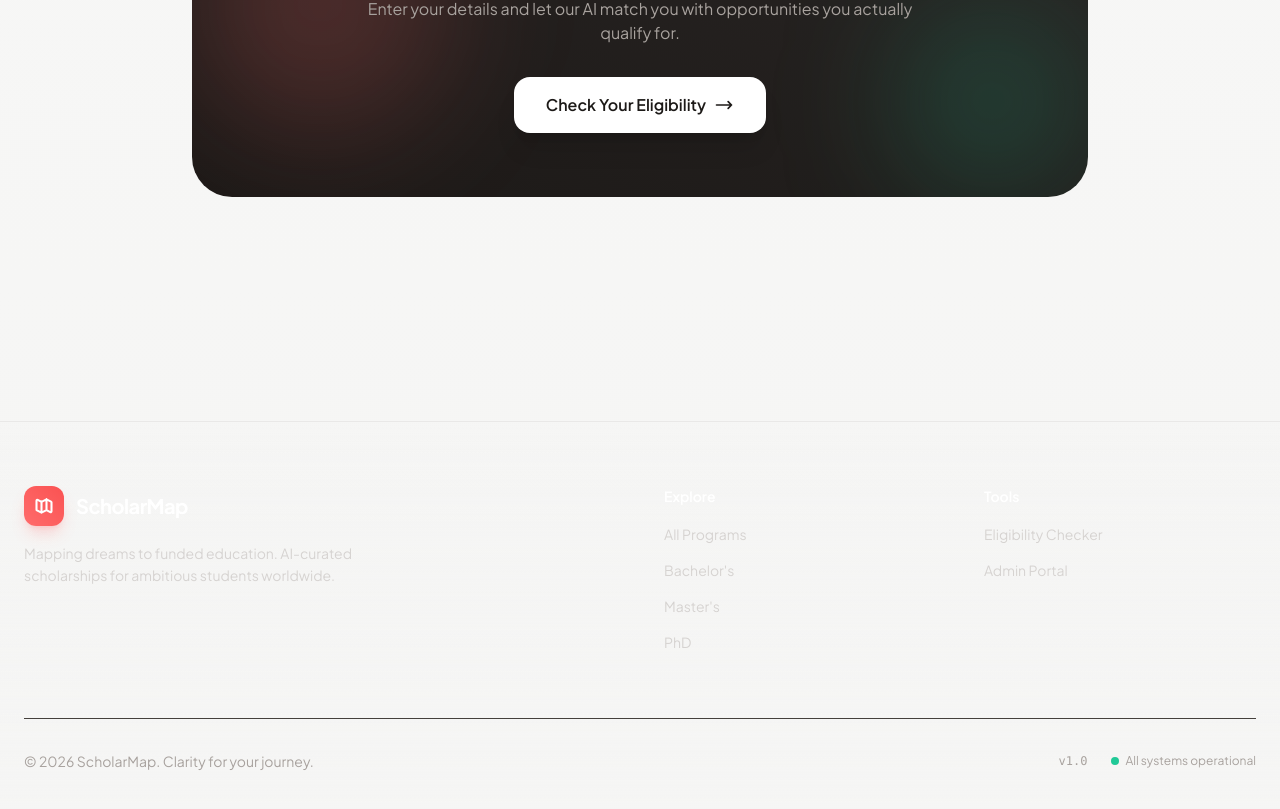
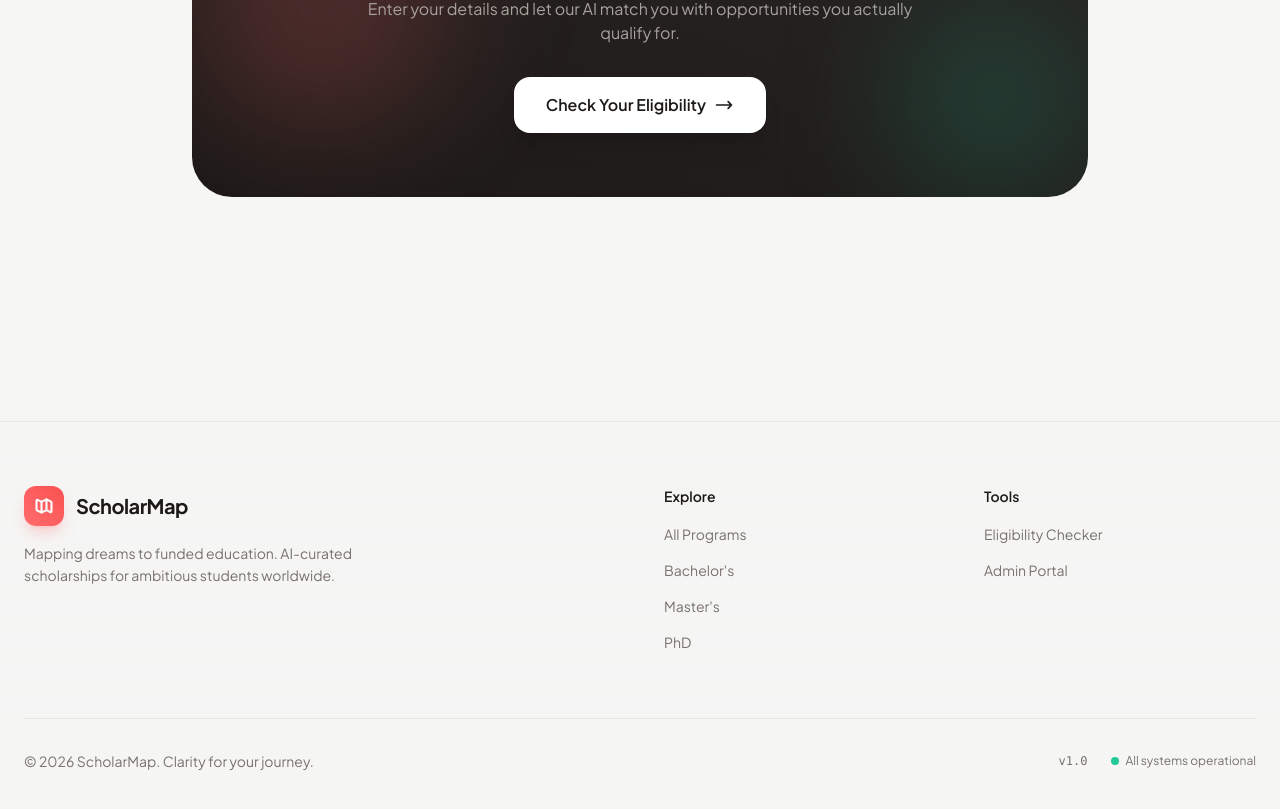
Before and after one commit to Feel-The-AGI/scholarmap-client, a Next.js app: page / in a window 1280 px wide. Shown: the part 1931-2740 px from the top of the page. Built offline with nearby package versions, Linux system fonts and the light colour scheme; no server answers; the database is empty.

Commit message:
Add dark mode support for layout and home page

```diff
--- a/src/app/layout.tsx
+++ b/src/app/layout.tsx
@@ -20,7 +20,7 @@ export default function RootLayout({ children }: { children: React.ReactNode })
         {/* Navigation */}
         <nav className="fixed top-0 left-0 right-0 z-50">
           <div className="mx-4 mt-4">
-            <div className="max-w-7xl mx-auto glass rounded-2xl border border-stone-200/50 shadow-lg shadow-stone-200/20">
+            <div className="max-w-7xl mx-auto glass rounded-2xl border border-stone-200/50 dark:border-stone-700/50 shadow-lg shadow-stone-200/20 dark:shadow-stone-900/20">
               <div className="px-6 h-16 flex items-center justify-between">
                 {/* Logo */}
                 <Link href="/" className="flex items-center gap-3 group">
@@ -29,7 +29,7 @@ export default function RootLayout({ children }: { children: React.ReactNode })
                       <path strokeLinecap="round" strokeLinejoin="round" d="M9 20l-5.447-2.724A1 1 0 013 16.382V5.618a1 1 0 011.447-.894L9 7m0 13l6-3m-6 3V7m6 10l4.553 2.276A1 1 0 0021 18.382V7.618a1 1 0 00-.553-.894L15 4m0 13V4m0 0L9 7" />
                     </svg>
                   </div>
-                  <span className="text-xl font-bold tracking-tight text-white">
+                  <span className="text-xl font-bold tracking-tight text-stone-900 dark:text-white">
                     Scholar<span className="text-primary-500">Map</span>
                   </span>
                 </Link>
@@ -38,13 +38,13 @@ export default function RootLayout({ children }: { children: React.ReactNode })
                 <div className="hidden md:flex items-center gap-1">
                   <Link
                     href="/programs"
-                    className="px-4 py-2 text-sm font-medium text-stone-600 hover:text-stone-900 hover:bg-stone-100 rounded-xl transition-colors"
+                    className="px-4 py-2 text-sm font-medium text-stone-600 dark:text-stone-300 hover:text-stone-900 dark:hover:text-white hover:bg-stone-100 dark:hover:bg-stone-800 rounded-xl transition-colors"
                   >
                     Browse Programs
                   </Link>
                   <Link
                     href="/qualify"
-                    className="px-4 py-2 text-sm font-medium text-stone-600 hover:text-stone-900 hover:bg-stone-100 rounded-xl transition-colors"
+                    className="px-4 py-2 text-sm font-medium text-stone-600 dark:text-stone-300 hover:text-stone-900 dark:hover:text-white hover:bg-stone-100 dark:hover:bg-stone-800 rounded-xl transition-colors"
                   >
                     Check Eligibility
                   </Link>
@@ -70,9 +70,9 @@ export default function RootLayout({ children }: { children: React.ReactNode })
         {/* Footer */}
         <footer className="relative mt-32 overflow-hidden">
           {/* Decorative gradient */}
-          <div className="absolute inset-0 bg-gradient-to-t from-stone-100 to-transparent pointer-events-none" />
+          <div className="absolute inset-0 bg-gradient-to-t from-stone-100 dark:from-stone-900 to-transparent pointer-events-none" />
 
-          <div className="relative border-t border-stone-200/80">
+          <div className="relative border-t border-stone-200/80 dark:border-stone-700/80">
             <div className="max-w-7xl mx-auto px-6 py-16">
               <div className="grid md:grid-cols-4 gap-12">
                 {/* Brand */}
@@ -83,43 +83,43 @@ export default function RootLayout({ children }: { children: React.ReactNode })
                         <path strokeLinecap="round" strokeLinejoin="round" d="M9 20l-5.447-2.724A1 1 0 013 16.382V5.618a1 1 0 011.447-.894L9 7m0 13l6-3m-6 3V7m6 10l4.553 2.276A1 1 0 0021 18.382V7.618a1 1 0 00-.553-.894L15 4m0 13V4m0 0L9 7" />
                       </svg>
                     </div>
-                    <span className="text-xl font-bold tracking-tight text-white">ScholarMap</span>
+                    <span className="text-xl font-bold tracking-tight text-stone-900 dark:text-white">ScholarMap</span>
                   </Link>
-                  <p className="text-stone-300 text-sm max-w-sm leading-relaxed">
+                  <p className="text-stone-500 dark:text-stone-300 text-sm max-w-sm leading-relaxed">
                     Mapping dreams to funded education. AI-curated scholarships for ambitious students worldwide.
                   </p>
                 </div>
 
                 {/* Links */}
                 <div>
-                  <h4 className="font-semibold text-white mb-4 text-sm">Explore</h4>
+                  <h4 className="font-semibold text-stone-900 dark:text-white mb-4 text-sm">Explore</h4>
                   <ul className="space-y-3">
-                    <li><Link href="/programs" className="text-sm text-stone-300 hover:text-primary-500 transition-colors">All Programs</Link></li>
-                    <li><Link href="/programs?level=bachelor" className="text-sm text-stone-300 hover:text-primary-500 transition-colors">Bachelor&apos;s</Link></li>
-                    <li><Link href="/programs?level=masters" className="text-sm text-stone-300 hover:text-primary-500 transition-colors">Master&apos;s</Link></li>
-                    <li><Link href="/programs?level=phd" className="text-sm text-stone-300 hover:text-primary-500 transition-colors">PhD</Link></li>
+                    <li><Link href="/programs" className="text-sm text-stone-500 dark:text-stone-300 hover:text-primary-500 transition-colors">All Programs</Link></li>
+                    <li><Link href="/programs?level=bachelor" className="text-sm text-stone-500 dark:text-stone-300 hover:text-primary-500 transition-colors">Bachelor&apos;s</Link></li>
+                    <li><Link href="/programs?level=masters" className="text-sm text-stone-500 dark:text-stone-300 hover:text-primary-500 transition-colors">Master&apos;s</Link></li>
+                    <li><Link href="/programs?level=phd" className="text-sm text-stone-500 dark:text-stone-300 hover:text-primary-500 transition-colors">PhD</Link></li>
                   </ul>
                 </div>
 
                 <div>
-                  <h4 className="font-semibold text-white mb-4 text-sm">Tools</h4>
+                  <h4 className="font-semibold text-stone-900 dark:text-white mb-4 text-sm">Tools</h4>
                   <ul className="space-y-3">
-                    <li><Link href="/qualify" className="text-sm text-stone-300 hover:text-primary-500 transition-colors">Eligibility Checker</Link></li>
-                    <li><Link href="/admin" className="text-sm text-stone-300 hover:text-primary-500 transition-colors">Admin Portal</Link></li>
+                    <li><Link href="/qualify" className="text-sm text-stone-500 dark:text-stone-300 hover:text-primary-500 transition-colors">Eligibility Checker</Link></li>
+                    <li><Link href="/admin" className="text-sm text-stone-500 dark:text-stone-300 hover:text-primary-500 transition-colors">Admin Portal</Link></li>
                   </ul>
                 </div>
               </div>
 
               {/* Bottom */}
-              <div className="mt-16 pt-8 border-t border-stone-700 flex flex-col md:flex-row items-center justify-between gap-4">
-                <p className="text-sm text-stone-400">
+              <div className="mt-16 pt-8 border-t border-stone-200 dark:border-stone-700 flex flex-col md:flex-row items-center justify-between gap-4">
+                <p className="text-sm text-stone-500 dark:text-stone-400">
                   &copy; {new Date().getFullYear()} ScholarMap. Clarity for your journey.
                 </p>
                 <div className="flex items-center gap-6">
-                  <span className="text-xs text-stone-400 font-mono">v1.0</span>
+                  <span className="text-xs text-stone-500 dark:text-stone-400 font-mono">v1.0</span>
                   <div className="flex items-center gap-1.5">
                     <div className="w-2 h-2 rounded-full bg-accent-500 animate-pulse" />
-                    <span className="text-xs text-stone-400">All systems operational</span>
+                    <span className="text-xs text-stone-500 dark:text-stone-400">All systems operational</span>
                   </div>
                 </div>
               </div>
```
Also changed, not shown: src/app/page.tsx (+18 -18 lines).
